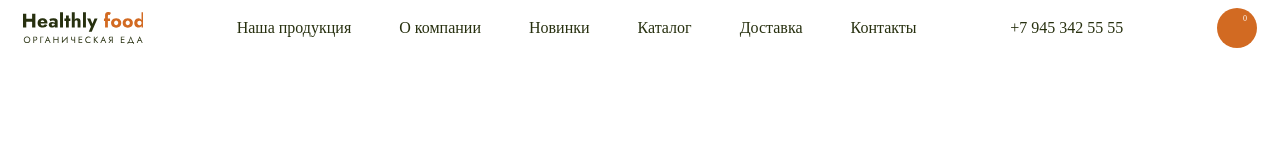
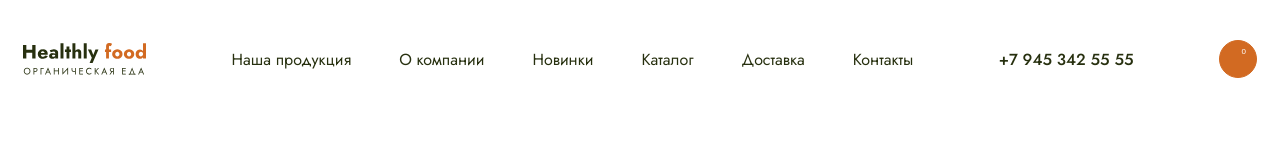
Before and after one commit to Andrew538/Module02-shop, a website built with webpack: page src/index.html in a window 1280 px wide. Built offline with nearby package versions, Linux system fonts and the light colour scheme; files whose address does not match are found by name.

Commit message:
Changed the units of the header

```diff
--- a/src/index.html
+++ b/src/index.html
@@ -34,9 +34,9 @@
                 </ul>
             </nav>
             <a href="tel:+79453425555" class="header__tel">+7 945 342 55 55</a>
-            <a href="" class="header__cart">
+            <button href="" class="header__cart">
                 <span class="header__counter">0</span>
-            </a>
+            </button>
         </header>
     </div>
 </body>
--- a/src/styles/main.scss
+++ b/src/styles/main.scss
@@ -1,7 +1,20 @@
-$text: #27300f;
+@import url('https://fonts.googleapis.com/css2?family=Cormorant:ital,wght@0,700;1,700&family=Jost:wght@400;500&display=swap');
+
+
+$green: #27300f;
 $orange: #d26a22;
 $white: #fff;
 
+$font-jost: 'Jost', sans-serif;
+$font-cormorant: 'Cormorant', serif;
+
+html {
+    font-size: 10px;
+}
+body {
+    font-size: 1.6rem;
+    font-family: $font-jost;
+}
 .header {
     max-width: 1440px;
     margin: 0 auto;
@@ -10,16 +23,17 @@
     display: flex;
     justify-content: space-between;
     align-items: center;
+    margin-top: 4rem;
     &__nav {
         display: flex;
         list-style-type: none;
         margin: 0;
         padding-left: 0;
-        gap: 48px;
+        gap: 4.8rem;
     }
     &__link {
-        font-size: 16px;
-        color: $text;
+        font-size: 1.6rem;
+        color: $green;
         text-decoration: none;
         transition: all .2s ease;
         &:hover {
@@ -27,31 +41,37 @@
         }
     }
     &__tel {
-        font-size: 16px;
-        color: $text;
+        font-size: 1.6rem;
+        color: $green;
         text-decoration: none;
+        font-weight: 500;
         &:hover {
             color: $orange;
         }
     }
     &__cart {
         display: block;
-        width: 40px;
-        height: 40px;
+        width: 3.8rem;
+        height: 3.8rem;
         border-radius: 50%;
         background-color: $orange;
         background-image: url(../images/cart.svg);
-        background-size: 17px 15px;
+        background-size: 1.7rem 1.5rem;
         background-repeat: no-repeat;
         background-position: center center;
         position: relative;
+        border: 1px solid $orange;
+        &:hover {
+            background-color: $green;
+            border: 1px solid $green;
+        }
     }
     &__counter {
-       font-size: 8px;
+       font-size: .8rem;
         color: $white;
         position: absolute;
-        right: 10px;
-        top: 6px;
+        right: 1rem;
+        top: .6rem;
     }
 }
 .logo {
@@ -59,6 +79,6 @@
     background-image: url(../images/logo.svg);
     background-repeat: no-repeat;
     background-size: cover;
-    width: 120px;
-    height: 32px;
+    width: 12.3rem;
+    height: 3.2rem;
 }
```
Also changed, not shown: css/main.css (added), 1 other file.
